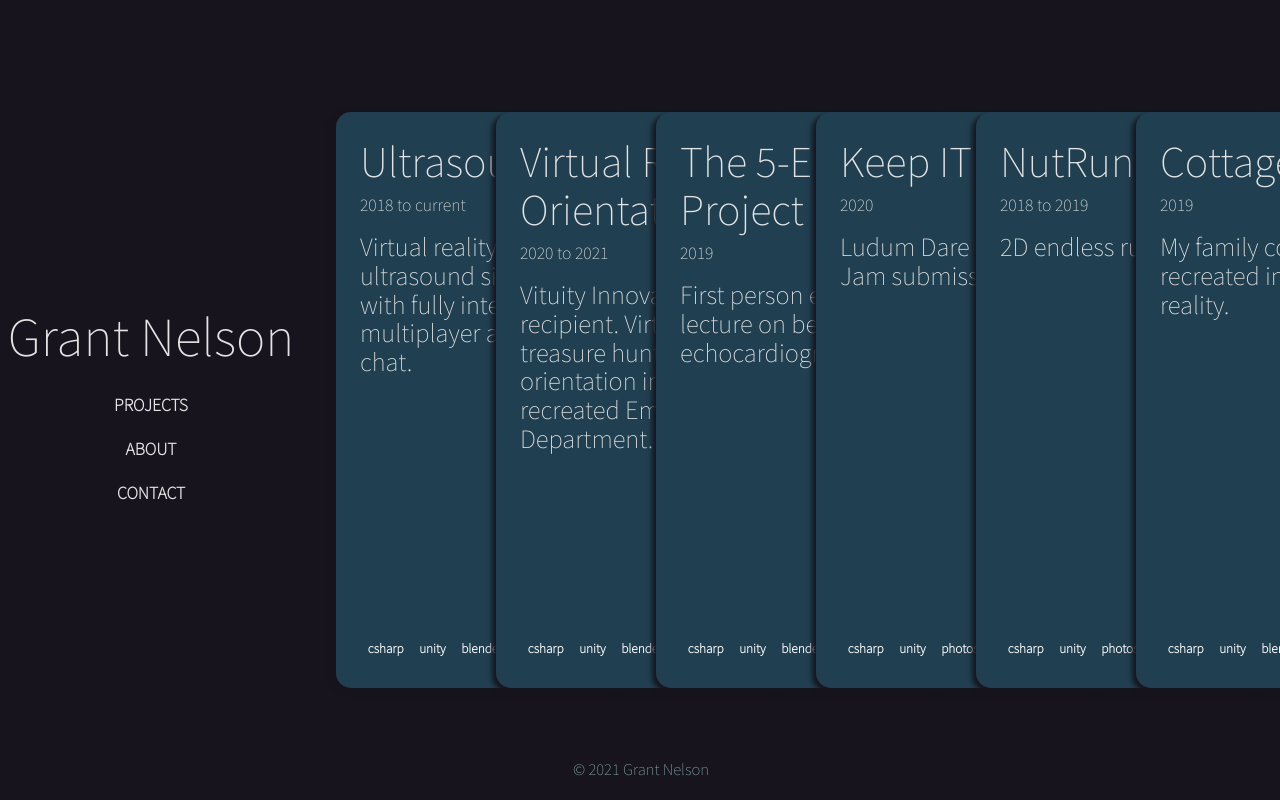
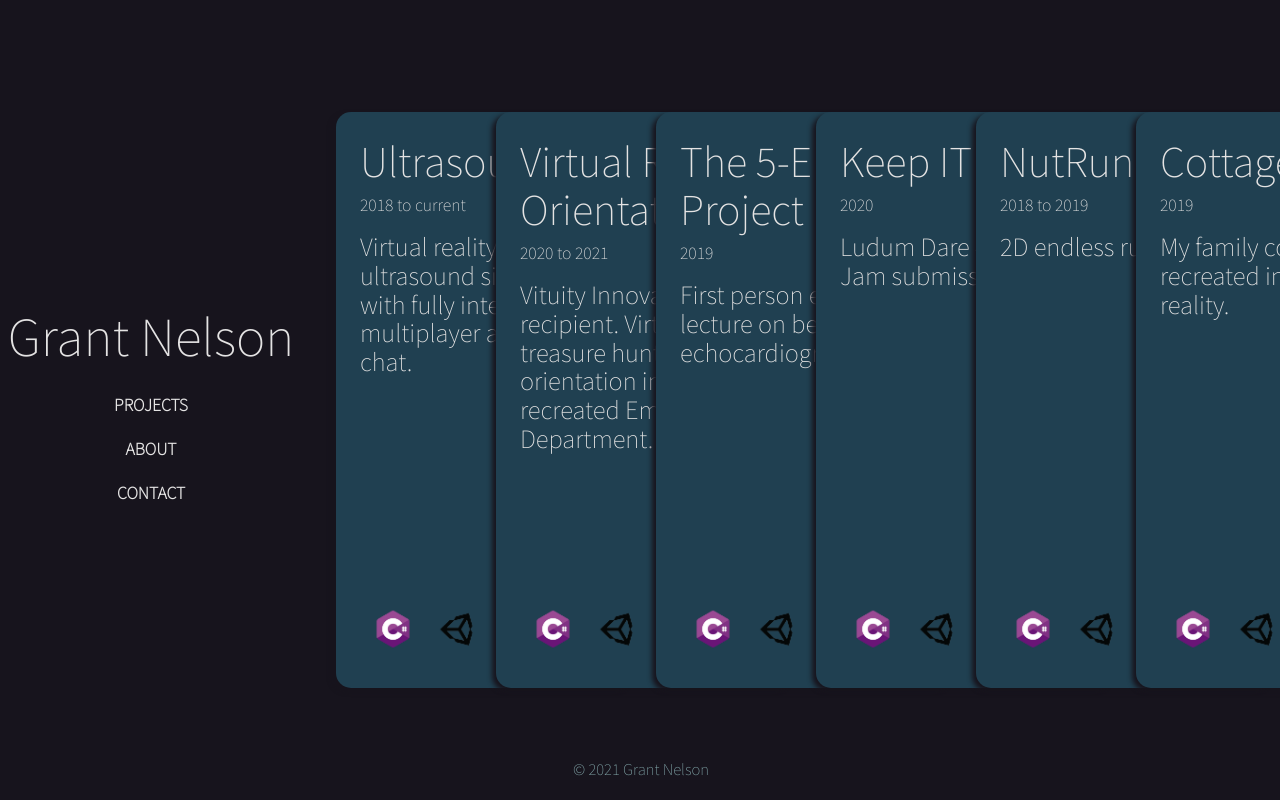
Before and after one commit to grantnelsonmd/cv, a React (Create React App) app: page / in a window 1280 px wide. Both pictures are taken after a click on the button "PROJECTS". Built offline with nearby package versions, Linux system fonts and the light colour scheme.

Commit message:
icons working for badges

```diff
--- a/public/index.css
+++ b/public/index.css
@@ -125,10 +125,12 @@ button:hover {
 }
 
 .project-card:hover {
+  -webkit-transform: translate(0, -1rem);
   transform: translateY(-1rem);
 }
 
 .project-card:hover~.project-card {
+  -webkit-transform: translate(140px, 0);
   transform: translateX(140px);
 }
 
@@ -137,19 +139,19 @@ button:hover {
 }
 
 .badges {
-  display: flex;
-  flex: 1 0 auto;
   display: -webkit-box;   /* OLD - iOS 6-, Safari 3.1-6, BB7 */
   display: -ms-flexbox;  /* TWEENER - IE 10 */
   display: -webkit-flex; /* NEW - Safari 6.1+. iOS 7.1+, BB10 */
+  display: flex;
+  flex: 1 0 auto;
   position: absolute;
-  bottom: 30px;
-  flex-wrap: wrap;
+  bottom: 30px !important;
   -webkit-flex-wrap: wrap;
   -ms-flex-wrap: wrap;
   -webkit-box-flex: 1;
   -webkit-flex: 1 0 auto;
   -ms-flex: 1 0 auto;
+  flex-wrap: wrap;
 }
 
 .badge {
--- a/src/components/Badge.jsx
+++ b/src/components/Badge.jsx
@@ -1,11 +1,40 @@
 import React from "react";
+import blender from "./img/blender.png";
+import csharp from "./img/c-sharp.png";
+import unity from "./img/unity.png";
+import photoshop from "./img/photoshop.png";
+import css from "./img/css.png";
+import html from "./img/html.png";
+import javascript from "./img/javascript.png";
+import nodejs from "./img/node-js.png";
+import react from "./img/react.png";
+import solidity from "./img/solidity.png";
+import unreal from "./img/unreal.png";
 
 function Badge(props){
-    let skillName = props.skill;
-    return(
-        <div className="badge">
-            {skillName}
-        </div>
-    )};
+
+    switch (props.skill){
+        case "blender":
+            return(
+                <div className="badge"><img src={blender} alt=""/></div>
+            );
+        case "csharp":
+            return(
+                <div className="badge"><img src={csharp} alt=""/></div>
+            );
+        case "unity":
+            return(
+                <div className="badge"><img src={unity} alt=""/></div>
+            );
+        case "photoshop":
+            return(
+                <div className="badge"><img src={photoshop} alt=""/></div>
+            );
+        default:
+            return(
+                <div className="badge">{props.skill}</div>
+            )
+    }
+}
 
 export default Badge;
```
Also changed, not shown: src/components/img/index.js (added, +8 -0 lines).
